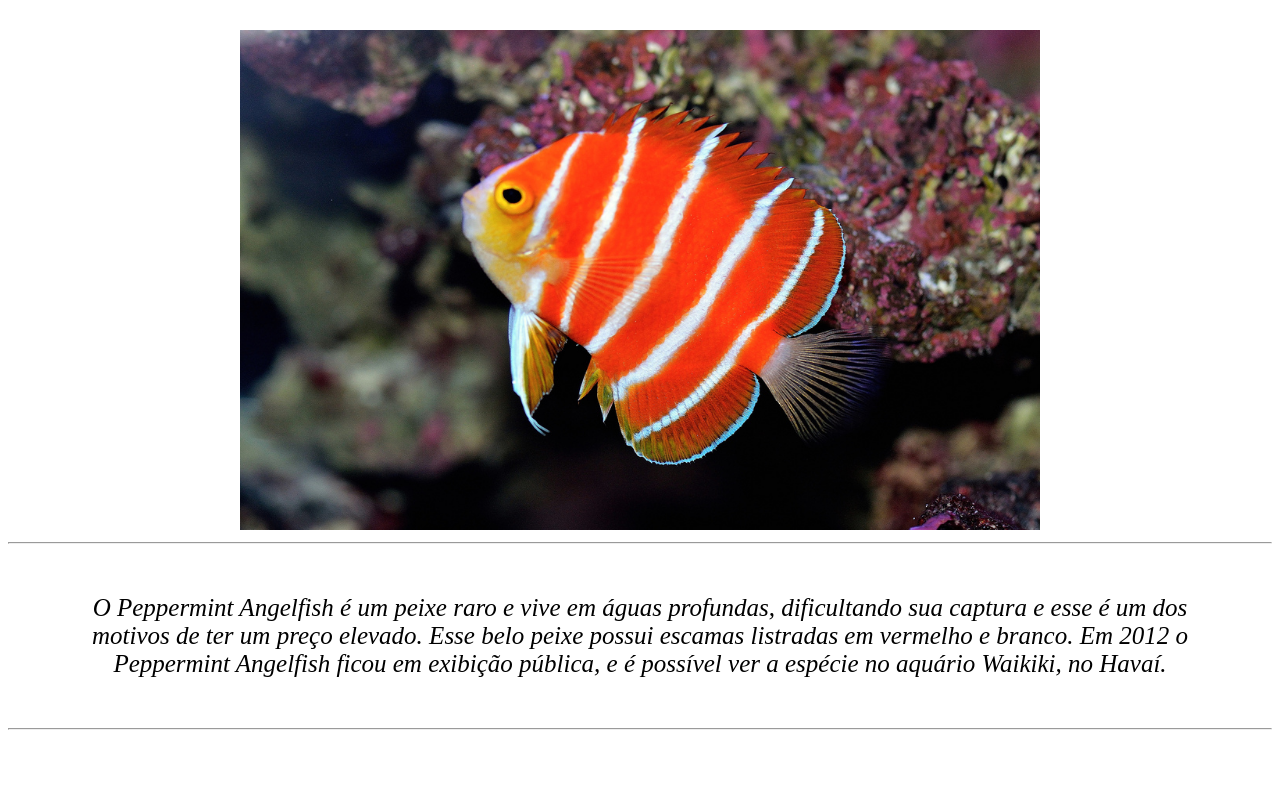
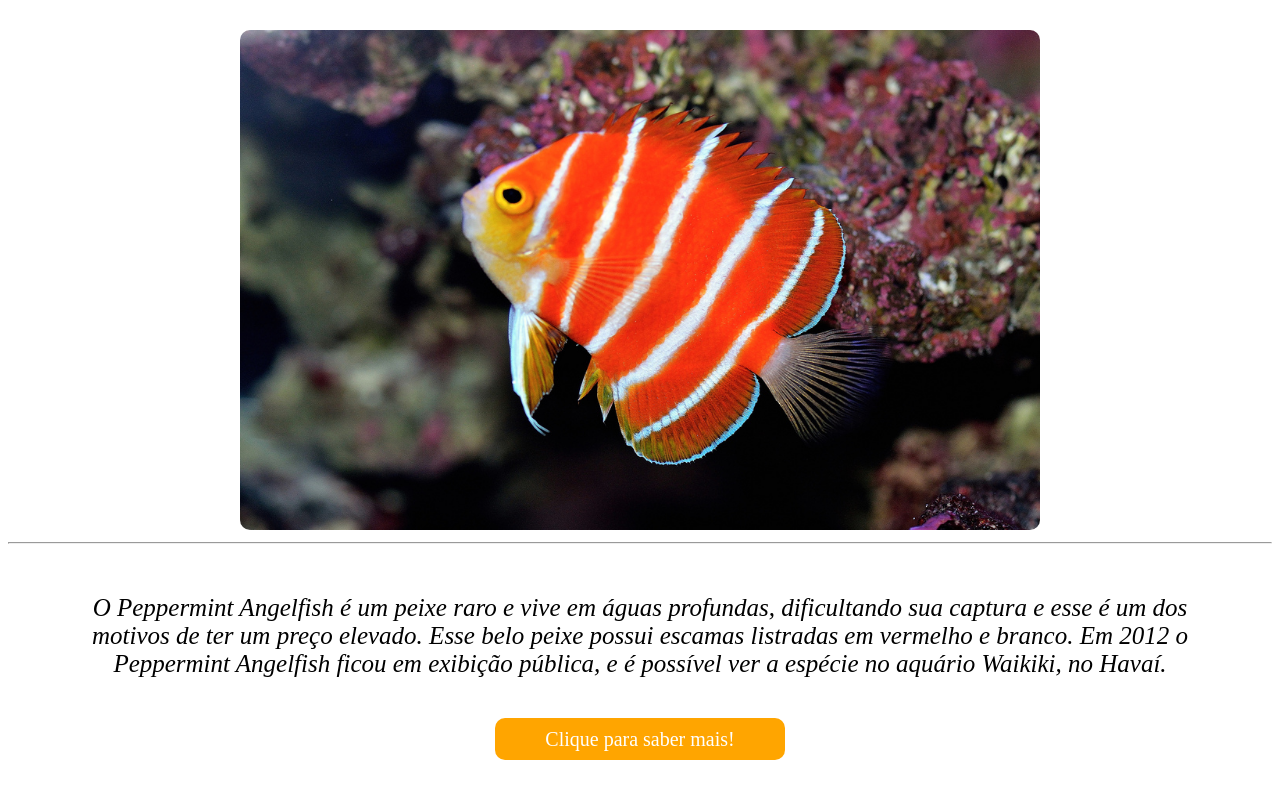
Before and after one commit to sidneyos/peixeraro, a plain HTML site: page index.html in a window 1280 px wide. Shown: the part 139-934 px from the top of the page. Before the commit the page ends 877 px from the top, so only its background shows below. Drawn offline with Linux system fonts and the light colour scheme.

Commit message:
Add files via upload

```diff
--- a/index.html
+++ b/index.html
@@ -7,20 +7,37 @@
     <link rel="shortcut icon" href="pet-animal.svg" type="image/x-icon">
 
     <style>
-        body{
+        body {
             text-align: center;
         }
-        h1{
+
+        h1 {
             color: orange;
             font-size: 50px;
         }
-        img{
+
+        img {
             width: 800px;
             height: 500px;
+            border-radius: 10px;
         }
-        p{
+
+        p {
             margin: 50px;
             font-size: 25px;
+        }
+
+        a {
+            text-decoration: none;
+            padding: 10px 50px;
+            font-size: 20px;
+            border-radius: 10px;
+            background-color: orange;
+            color: white;
+        }
+
+        a:hover {
+            background-color: #e9ae3f;
         }
     </style>
 </head>
@@ -28,10 +45,10 @@
 <body>
     <br>
 
-        <h1>Peppermint Angelfish</h1>
+    <h1>Peppermint Angelfish</h1>
 
     <br>
-    <img src="peixe.jpg"  alt="peixe" />
+    <img src="peixe.jpg" alt="peixe" />
 
     <hr />
     <p><i>O Peppermint Angelfish é um peixe raro e vive em águas profundas,
@@ -39,7 +56,9 @@
 
             Esse belo peixe possui escamas listradas em vermelho e branco. Em 2012 o Peppermint Angelfish ficou em
             exibição pública, e é possível ver a espécie no aquário Waikiki, no Havaí.</i></p>
-    <hr />
+
+    <a href="https://en.wikipedia.org/wiki/Peppermint_angelfish" target="_blank">Clique para saber mais!</a>
+   <br><br><br>
 </body>
 
 </html>
```
